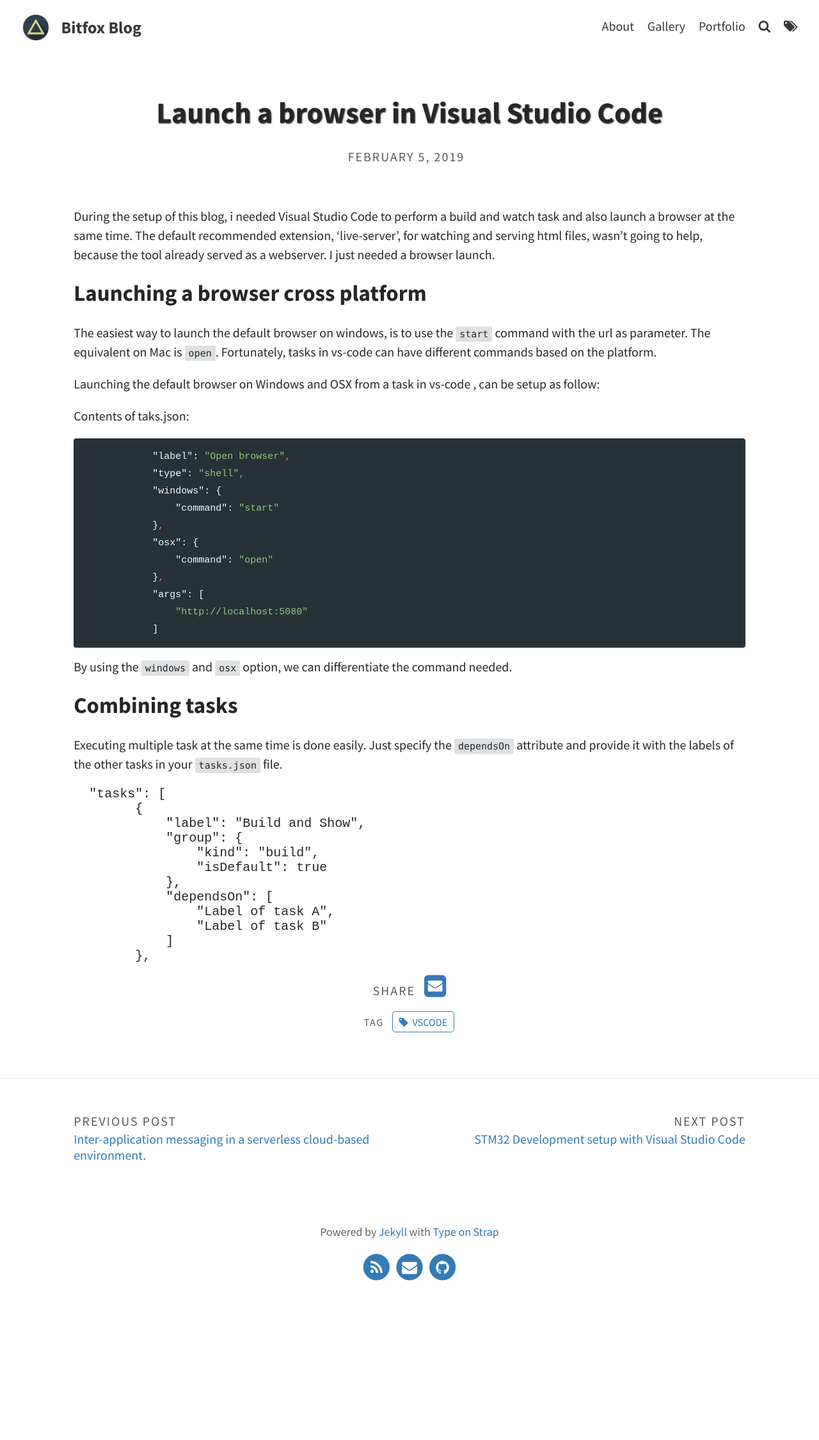
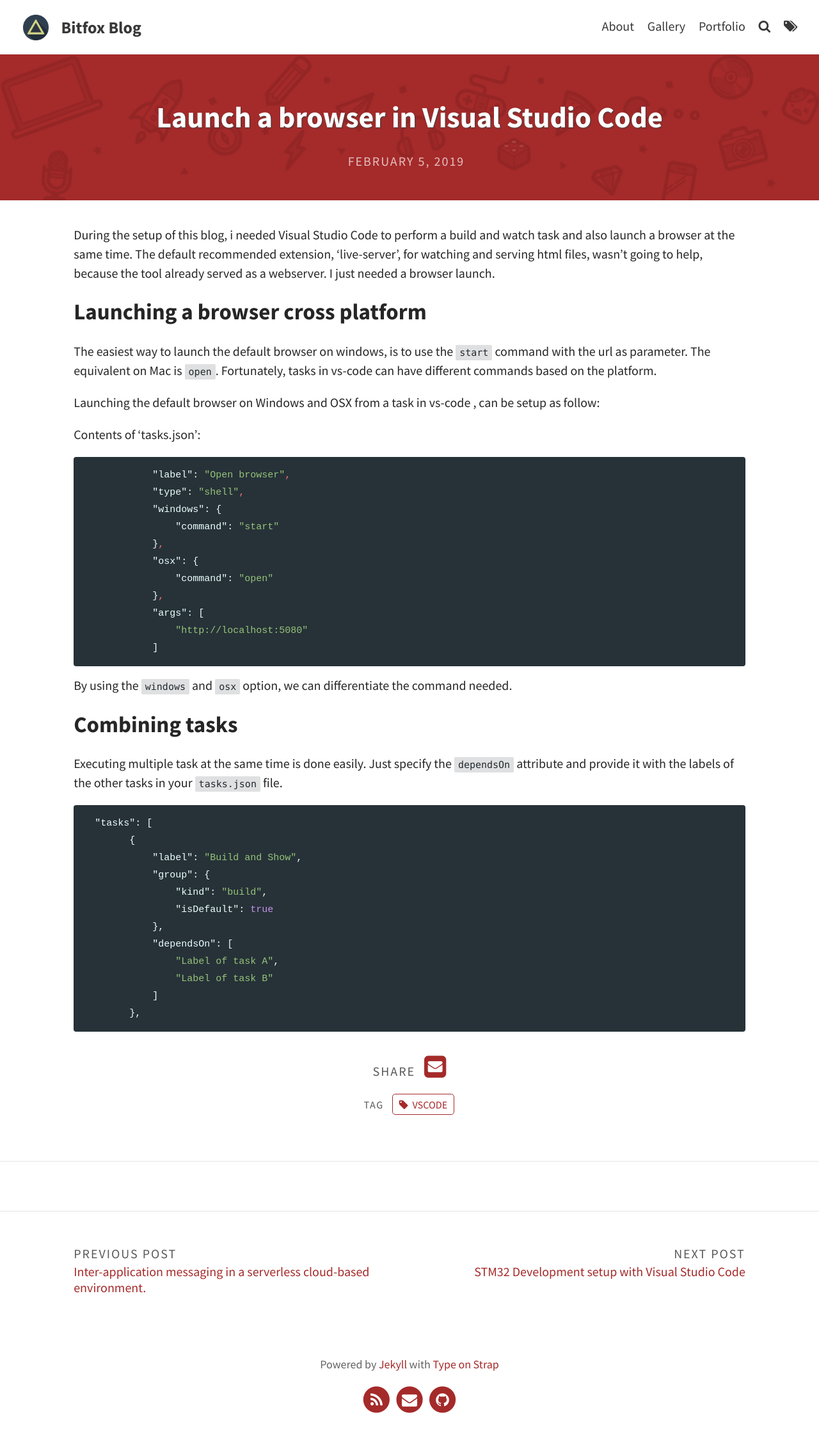
Before and after one commit to voslucas/blog, a Jekyll site: the page built from _posts/2019-02-05-multiple-tasks-vscode.md, in a window 1280 px wide. Shown: the whole page at 64% size. Built offline with Jekyll 4.4.1, drawn with Linux system fonts in a browser that asks for light colours; comment, search, counter and statistics services are not loaded; before the commit the page ends 2043 px from its top, so only the background shows below that.

````diff
--- a/_config.yml
+++ b/_config.yml
@@ -22,7 +22,7 @@ color_image: /assets/img/lineart.png                    # A bit transparent for
 # Features
 katex: true                                             # Enable if using math markup
 google_analytics:                                       # Tracking ID, e.g. "UA-000000-01"
-disqus_shortname:                                       # Your discus shortname for comments
+disqus_shortname: voslucas                              # Your discus shortname for comments
 layout_variables:                                       # Open the "_sass > base" folder, and open "_variables.scss"
 footer_icons:                                           # In _data/social.yml
 share_buttons:                                          # In _data/social.yml
--- a/_posts/2019-02-05-multiple-tasks-vscode.md
+++ b/_posts/2019-02-05-multiple-tasks-vscode.md
@@ -3,6 +3,7 @@ layout: post
 title: Launch a browser in Visual Studio Code
 lead: Cross platform browser launch combined with another task in vs-code.
 tags: [VSCODE]
+color: brown
 excerpt_separator: <!--more-->
 ---
 During the setup of this blog, i needed Visual Studio Code to perform a build and watch task and also launch a browser at the same time. The default recommended extension, 'live-server', for watching and serving html files, wasn't going to help, because the tool already served as a webserver. I just needed a browser launch.
@@ -14,7 +15,7 @@ The easiest way to launch the default browser on windows, is to use the `start`
 
 Launching the default browser on Windows and OSX from a task in vs-code , can be setup as follow:
 
-Contents of taks.json:
+Contents of 'tasks.json':
 
 ```json
             "label": "Open browser",
@@ -36,7 +37,7 @@ By using the `windows` and `osx` option, we can differentiate the command needed
 
 Executing multiple task at the same time is done easily. Just specify the `dependsOn` attribute and provide it with the labels of the other tasks in your `tasks.json` file.
 
-``` JSON
+```json
   "tasks": [
         {
             "label": "Build and Show",
````
Also changed, not shown: _posts/2019-02-15-broadcast-in-azure.md (+1 -0 lines).
